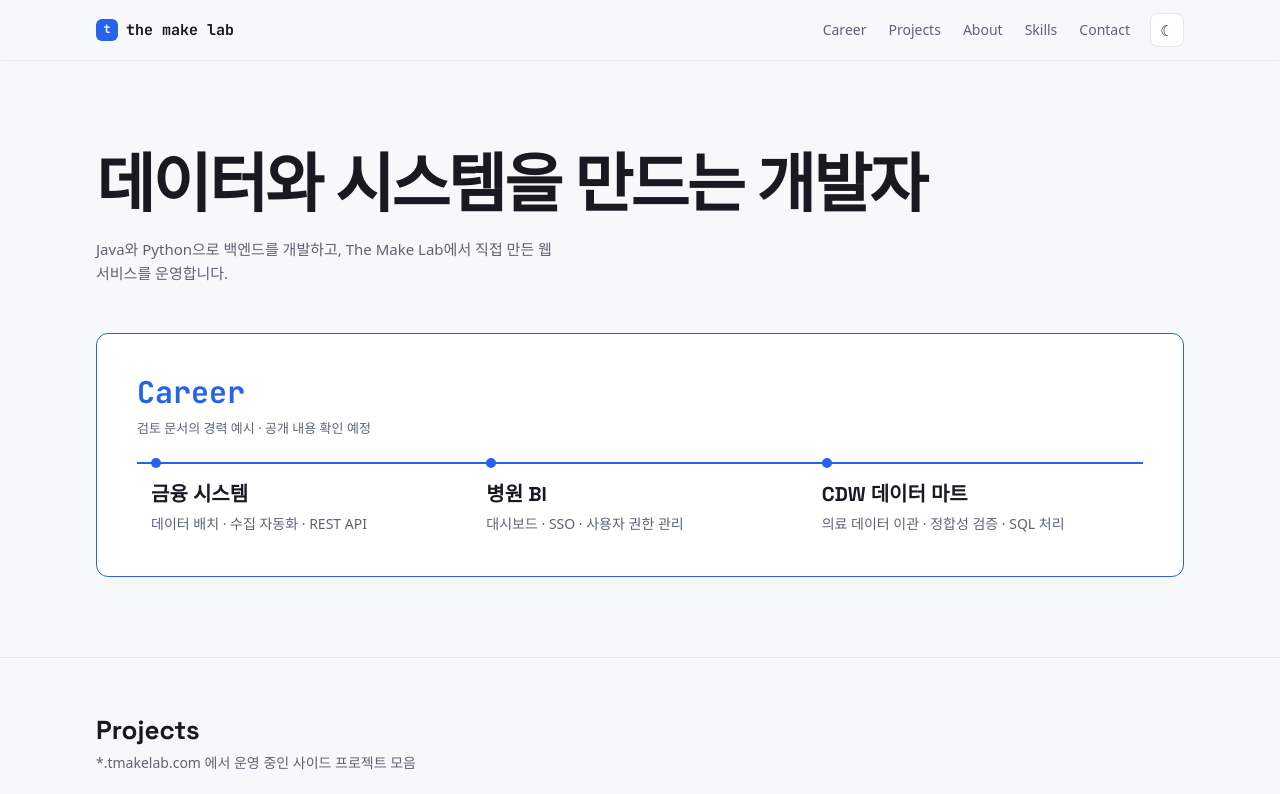
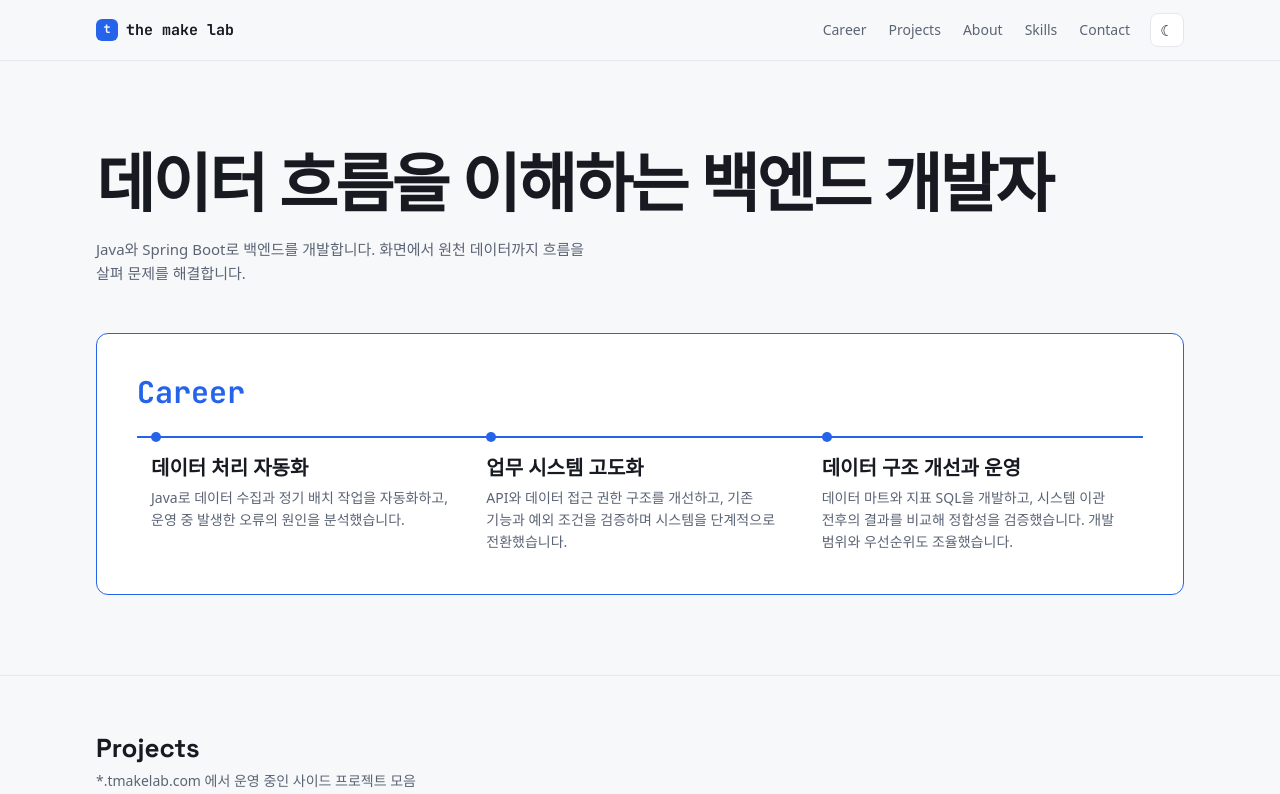
Before and after one commit to odang3/tmakelab-home, a React (Vite) app: page / in a window 1280 px wide. Shown: the top 794 px of the page. Built offline with nearby package versions, Linux system fonts and the light colour scheme; a web font is replaced by a local one.

Commit message:
feat: add anonymized portfolio career content

```diff
--- a/index.html
+++ b/index.html
@@ -4,14 +4,14 @@
     <meta charset="UTF-8" />
     <meta name="viewport" content="width=device-width, initial-scale=1.0" />
     <title>the make lab — 사이드 프로젝트 & 포트폴리오</title>
-    <meta name="description" content="떠오른 아이디어를 작은 웹 서비스로 만들어 운영합니다. 직접 만든 프로젝트와 각 프로젝트를 시작한 이유를 모았습니다." />
+    <meta name="description" content="Java와 Spring Boot를 사용하는 백엔드 개발자의 업무 시스템 개선 경험과 직접 만들고 운영하는 웹 서비스를 소개합니다." />
     <meta name="theme-color" content="#0B0D12" />
     <link rel="canonical" href="https://tmakelab.com/" />
     <link rel="icon" href="/favicon.svg" type="image/svg+xml" />
     <meta property="og:type" content="website" />
     <meta property="og:url" content="https://tmakelab.com/" />
     <meta property="og:title" content="the make lab — 사이드 프로젝트 & 포트폴리오" />
-    <meta property="og:description" content="사이드 프로젝트를 만들고 운영합니다." />
+    <meta property="og:description" content="백엔드 개발 경험과 직접 만들고 운영하는 웹 서비스를 소개합니다." />
     <meta property="og:image" content="https://tmakelab.com/og-image.png" />
     <meta property="og:image:width" content="1200" />
     <meta property="og:image:height" content="630" />
--- a/src/components/Career.tsx
+++ b/src/components/Career.tsx
@@ -1,17 +1,12 @@
-const careerPreview = [
-  { area: '금융 시스템', focus: '데이터 배치 · 수집 자동화 · REST API' },
-  { area: '병원 BI', focus: '대시보드 · SSO · 사용자 권한 관리' },
-  { area: 'CDW 데이터 마트', focus: '의료 데이터 이관 · 정합성 검증 · SQL 처리' },
-];
+import { career } from '../data/career';
 
 export default function Career() {
   return (
     <section id="career" className="container" aria-labelledby="career-title">
       <div className="career">
         <h2 id="career-title">Career</h2>
-        <p className="career__note">검토 문서의 경력 예시 · 공개 내용 확인 예정</p>
         <ol className="career__timeline">
-          {careerPreview.map(({ area, focus }) => (
+          {career.map(({ area, focus }) => (
             <li key={area}>
               <h3>{area}</h3>
               <p>{focus}</p>
--- /dev/null
+++ b/src/data/career.ts
@@ -0,0 +1,14 @@
+export const career = [
+  {
+    area: '데이터 처리 자동화',
+    focus: 'Java로 데이터 수집과 정기 배치 작업을 자동화하고, 운영 중 발생한 오류의 원인을 분석했습니다.',
+  },
+  {
+    area: '업무 시스템 고도화',
+    focus: 'API와 데이터 접근 권한 구조를 개선하고, 기존 기능과 예외 조건을 검증하며 시스템을 단계적으로 전환했습니다.',
+  },
+  {
+    area: '데이터 구조 개선과 운영',
+    focus: '데이터 마트와 지표 SQL을 개발하고, 시스템 이관 전후의 결과를 비교해 정합성을 검증했습니다. 개발 범위와 우선순위도 조율했습니다.',
+  },
+];
--- a/src/data/profile.ts
+++ b/src/data/profile.ts
@@ -2,11 +2,11 @@
 export const profile = {
   siteUrl: 'https://tmakelab.com',
   brand: 'the make lab',
-  headline: '데이터와 시스템을 만드는 개발자',
+  headline: '데이터 흐름을 이해하는 백엔드 개발자',
   intro:
-    'Java와 Python으로 백엔드를 개발하고, The Make Lab에서 직접 만든 웹 서비스를 운영합니다.',
+    'Java와 Spring Boot로 백엔드를 개발합니다. 화면에서 원천 데이터까지 흐름을 살펴 문제를 해결합니다.',
   about:
-    'Java와 Python으로 백엔드를, JavaScript와 React로 사용자 화면을 개발합니다. The Make Lab은 떠오른 아이디어를 웹 서비스로 구현하고, 그 과정에서 배운 점을 정리하는 공간입니다.',
+    '운영 중인 시스템을 개선할 때는 기존 업무 로직과 예외 조건부터 파악합니다. API와 SQL을 함께 살펴 변경의 영향 범위를 좁히고, 전후 결과를 비교해 기능과 데이터가 의도대로 동작하는지 확인합니다. The Make Lab에서는 직접 웹 서비스를 만들고 운영합니다.',
   github: 'https://github.com/odang3',
   email: 'showme1470@naver.com',
   skills: [
--- a/src/styles/global.css
+++ b/src/styles/global.css
@@ -43,8 +43,7 @@ h1, h2, h3 { font-family: var(--f-display); text-wrap: balance; margin: 0; line-
 #career { margin-bottom: clamp(40px, 7vw, 80px); }
 .career { padding: clamp(20px, 4vw, 40px); border: 1px solid var(--accent); border-radius: var(--radius); background: var(--surface); }
 .career h2 { color: var(--accent); font-family: var(--f-mono); font-size: clamp(22px, 3vw, 30px); }
-.career__note { color: var(--muted); font-size: 13px; margin: 6px 0 24px; }
-.career__timeline { display: grid; grid-template-columns: repeat(3, minmax(0, 1fr)); list-style: none; margin: 0; padding: 0; }
+.career__timeline { display: grid; grid-template-columns: repeat(3, minmax(0, 1fr)); list-style: none; margin: 24px 0 0; padding: 0; }
 .career__timeline li { position: relative; border-top: 2px solid var(--accent); padding: 18px 14px 0; }
 .career__timeline li::before { content: ''; position: absolute; top: -6px; left: 14px; width: 10px; height: 10px; border-radius: 50%; background: var(--accent); }
 .career__timeline h3 { font-size: clamp(16px, 2vw, 20px); }
```
